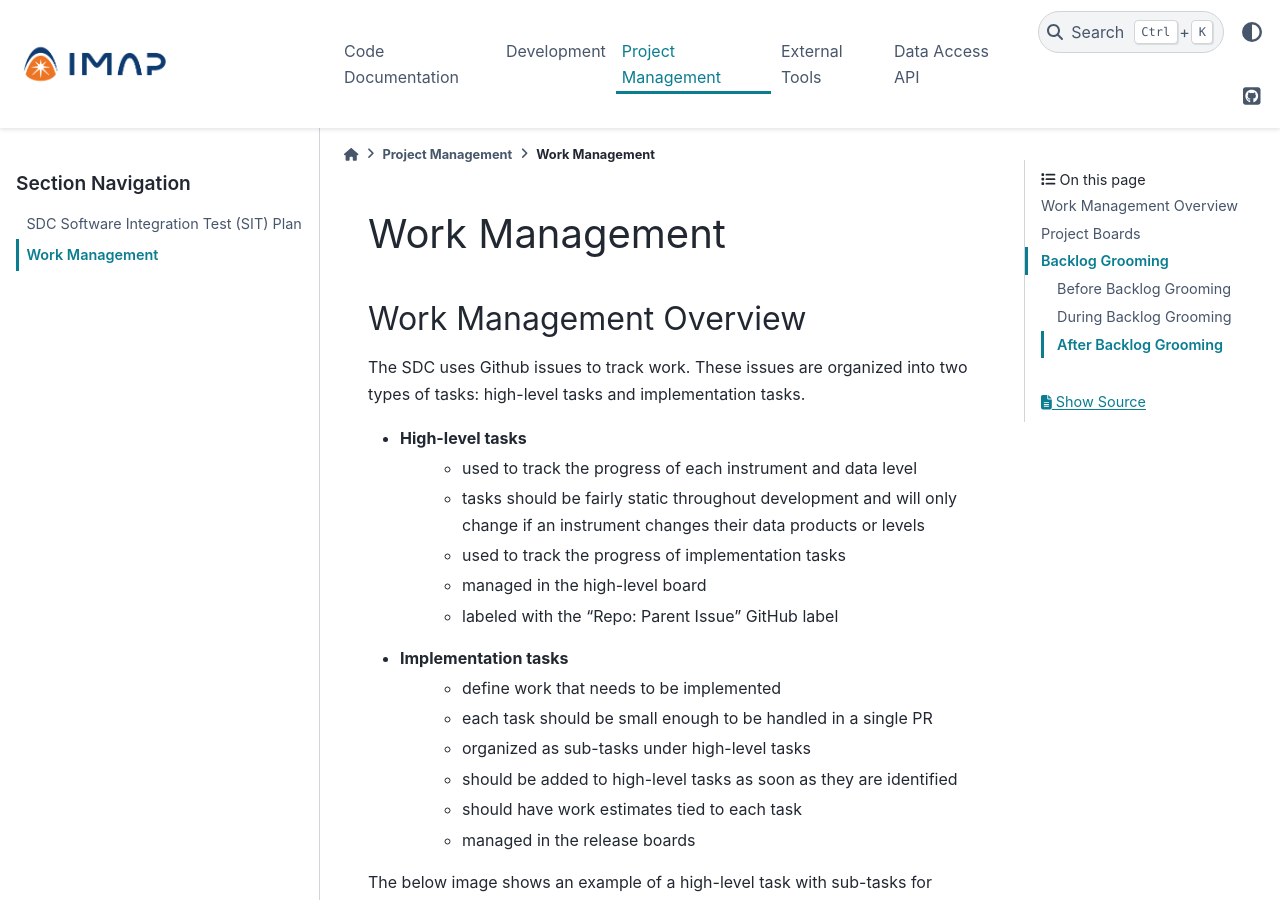
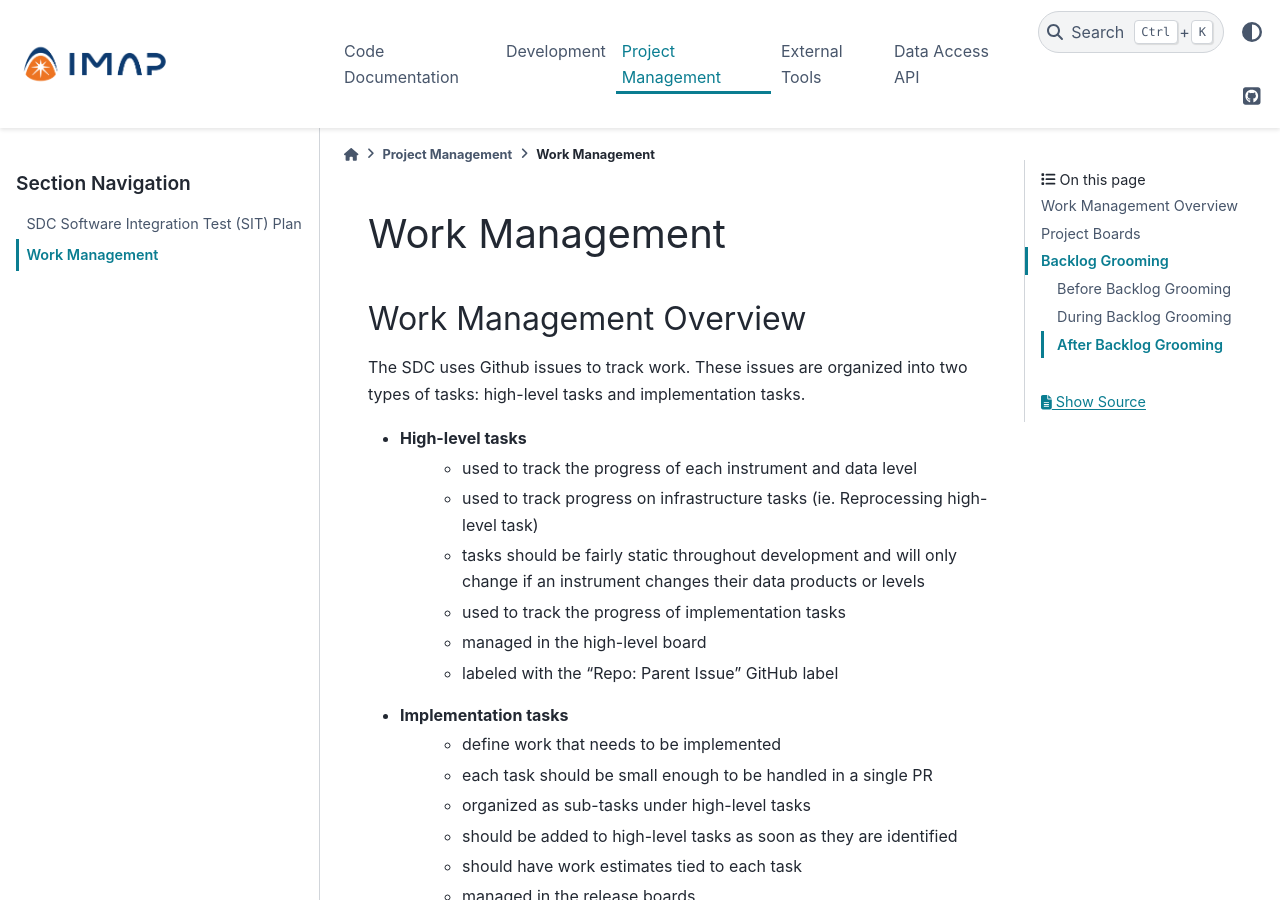
Before and after one commit to IMAP-Science-Operations-Center/imap_processing, a Sphinx documentation site: the page built from docs/source/project-management/work-management.rst, in a window 1280 px wide and 900 px high. Built offline with Sphinx 7.4.7 and the PyData theme 0.15.4, drawn with Linux system fonts in a browser that asks for light colours; the version number is read from the project's files by our own code.

Commit message:
added high-level tasks should be used for infrastructure as well

```diff
--- a/docs/source/project-management/work-management.rst
+++ b/docs/source/project-management/work-management.rst
@@ -11,6 +11,7 @@ The SDC uses Github issues to track work. These issues are organized into two ty
 
 - High-level tasks
     - used to track the progress of each instrument and data level
+    - used to track progress on infrastructure tasks (ie. Reprocessing high-level task)
     - tasks should be fairly static throughout development and will only change if an instrument changes their data products or levels
     - used to track the progress of implementation tasks
     - managed in the high-level board
```
